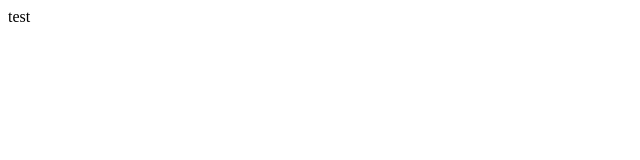
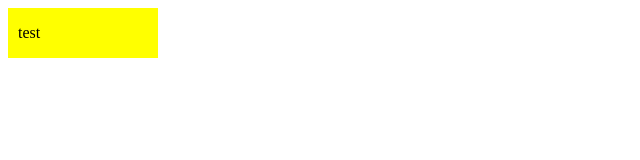
Before and after one commit to rajendrav5/css, a plain HTML site: page border-sample1/index.html in a window 1280 px wide. Shown: the whole page, without its empty margins (0-640 px from the left). Drawn offline with Linux system fonts and the light colour scheme.

Commit message:
changing css file path

```diff
--- a/border-sample1/index.html
+++ b/border-sample1/index.html
@@ -2,7 +2,8 @@
 <html>
 <head>
   <meta charset="utf-8">
-  <title>JS Bin</title>
+  <title>Borders in html</title>
+  <link rel="stylesheet" href="./main.css">
 </head>
 <body>
   <div class='block'>
```
